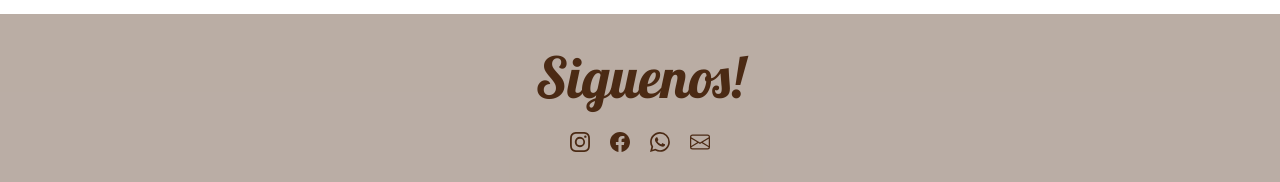
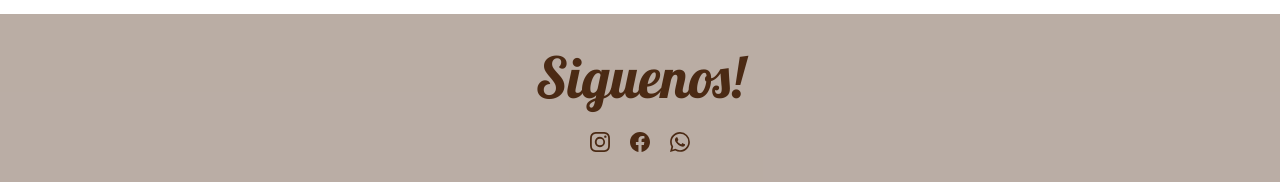
Before and after one commit to Santiag0Herrera/Milema, a website: page nosotros.html in a window 1280 px wide. Shown: the part 1433-1615 px from the top of the page. Drawn offline with nearby package versions, Linux system fonts and the light colour scheme.

Commit message:
Saque el envelope de Nosotros

```diff
--- a/nosotros.html
+++ b/nosotros.html
@@ -85,9 +85,9 @@
                     <path d="M13.601 2.326A7.854 7.854 0 0 0 7.994 0C3.627 0 .068 3.558.064 7.926c0 1.399.366 2.76 1.057 3.965L0 16l4.204-1.102a7.933 7.933 0 0 0 3.79.965h.004c4.368 0 7.926-3.558 7.93-7.93A7.898 7.898 0 0 0 13.6 2.326zM7.994 14.521a6.573 6.573 0 0 1-3.356-.92l-.24-.144-2.494.654.666-2.433-.156-.251a6.56 6.56 0 0 1-1.007-3.505c0-3.626 2.957-6.584 6.591-6.584a6.56 6.56 0 0 1 4.66 1.931 6.557 6.557 0 0 1 1.928 4.66c-.004 3.639-2.961 6.592-6.592 6.592zm3.615-4.934c-.197-.099-1.17-.578-1.353-.646-.182-.065-.315-.099-.445.099-.133.197-.513.646-.627.775-.114.133-.232.148-.43.05-.197-.1-.836-.308-1.592-.985-.59-.525-.985-1.175-1.103-1.372-.114-.198-.011-.304.088-.403.087-.088.197-.232.296-.346.1-.114.133-.198.198-.33.065-.134.034-.248-.015-.347-.05-.099-.445-1.076-.612-1.47-.16-.389-.323-.335-.445-.34-.114-.007-.247-.007-.38-.007a.729.729 0 0 0-.529.247c-.182.198-.691.677-.691 1.654 0 .977.71 1.916.81 2.049.098.133 1.394 2.132 3.383 2.992.47.205.84.326 1.129.418.475.152.904.129 1.246.08.38-.058 1.171-.48 1.338-.943.164-.464.164-.86.114-.943-.049-.084-.182-.133-.38-.232z"/>
                     </svg></a>
                     <br>
-                <a href="" target="_blank"><svg xmlns="http://www.w3.org/2000/svg"fill="currentColor" class="bi bi-envelope" viewBox="0 0 16 16">
+                <!-- <a href="" target="_blank"><svg xmlns="http://www.w3.org/2000/svg"fill="currentColor" class="bi bi-envelope" viewBox="0 0 16 16">
                     <path d="M0 4a2 2 0 0 1 2-2h12a2 2 0 0 1 2 2v8a2 2 0 0 1-2 2H2a2 2 0 0 1-2-2V4zm2-1a1 1 0 0 0-1 1v.217l7 4.2 7-4.2V4a1 1 0 0 0-1-1H2zm13 2.383-4.758 2.855L15 11.114v-5.73zm-.034 6.878L9.271 8.82 8 9.583 6.728 8.82l-5.694 3.44A1 1 0 0 0 2 13h12a1 1 0 0 0 .966-.739zM1 11.114l4.758-2.876L1 5.383v5.73z"/>
-                    </svg></a>
+                    </svg></a>    -->
             </div>
         </footer>
         <script src="https://cdn.jsdelivr.net/npm/bootstrap@5.1.3/dist/js/bootstrap.bundle.min.js" integrity="sha384-ka7Sk0Gln4gmtz2MlQnikT1wXgYsOg+OMhuP+IlRH9sENBO0LRn5q+8nbTov4+1p" crossorigin="anonymous"></script>
```
